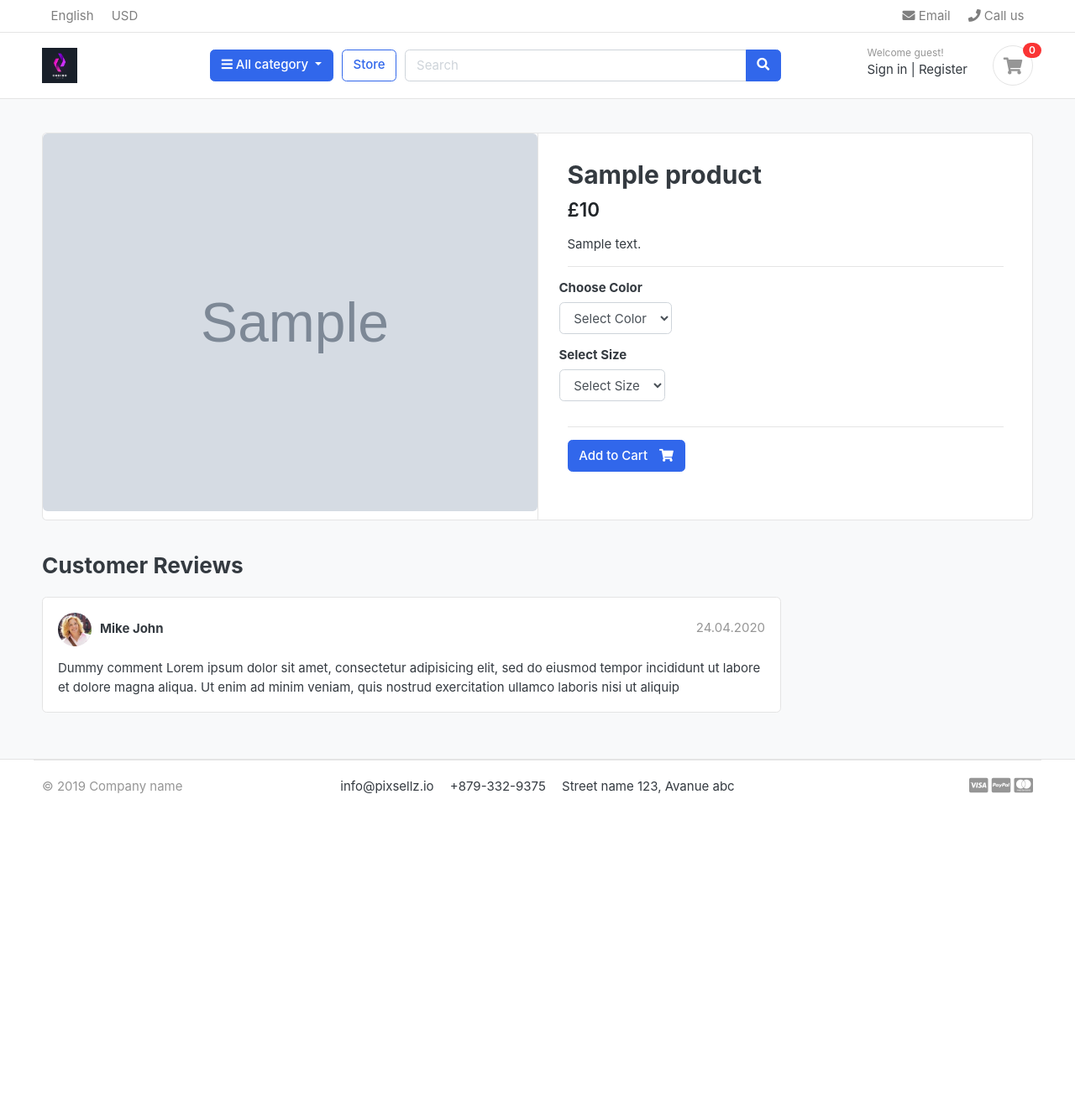
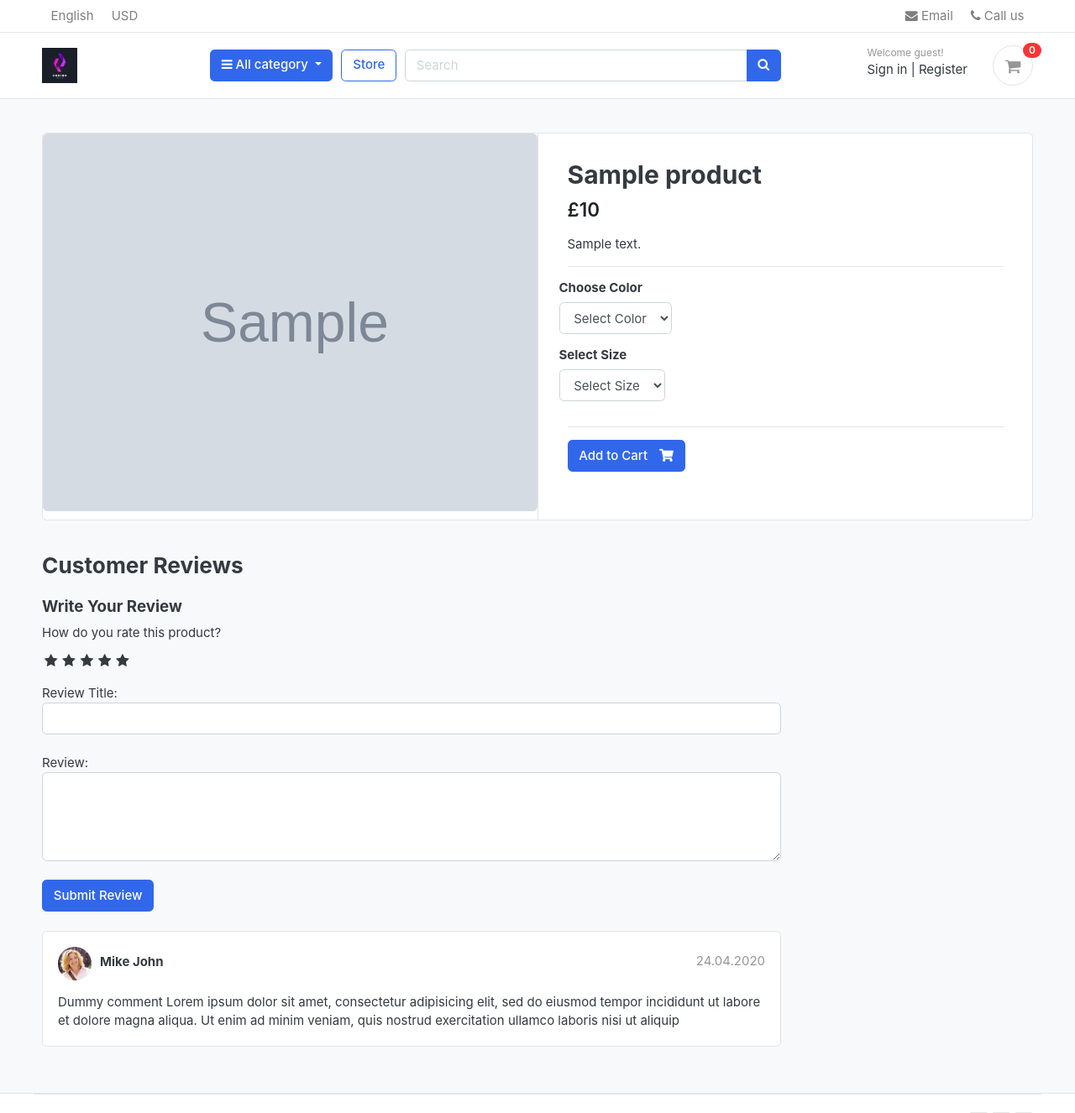
Before and after one commit to horger89/e-commerce_store, a Django app: a page that uses templates/base.html in a window 1280 px wide. Shown: the top 1326 px of the page at 84% size. Before the commit the page ends 946 px from the top, so only its background shows below. Run offline with Django 3.2, Linux system fonts and the light colour scheme; tables that the repository leaves empty hold one stand-in row (values such as "Sample post"); grey boxes marked "Sample" are stand-in pictures; some libraries are stand-ins or nearby versions; some web fonts are replaced.

Commit message:
worked on review and rating system

```diff
--- /dev/null
+++ b/my_commerce/static/css/custom.css
@@ -0,0 +1,50 @@
+/* Hide radio button */
+.rate > input{
+    display: none;
+}
+
+.rate{
+    display: inline-block;;
+    border: 0
+}
+
+.rate > label{
+    float: right;
+}
+
+
+/* Start showing the stars */
+.rate > label:before{
+    display: inline-block;
+    font-size: 1.1rem;
+    font-family: FontAwesome;
+    content: "\f005";
+    margin: 0;
+    padding: 0.3rem .2rem;
+    cursor: pointer;
+}
+
+
+/* Half star
+.rate .half:before{
+    content: "\f089";
+    position: absolute;
+    padding-right: 0;
+}
+*/
+
+
+/* Click and hover */
+input:checked ~ label, label:hover, label:hover ~ label{
+  color: #ffb503;
+}
+
+
+
+
+/* Hover highlight
+input:checked + label:hover, input:checked ~ label:hover, input:checked ~ label:hover ~ label,
+label:hover ~ input:checked ~ label{
+    color: #cc9000;
+}
+*/
--- a/store/admin.py
+++ b/store/admin.py
@@ -1,5 +1,5 @@
 from django.contrib import admin
-from . models import Product, Variation
+from . models import Product, Variation, ReviewRating
 
 # Register your models here.
 
@@ -14,3 +14,4 @@ class VariationAdmin(admin.ModelAdmin):
 
 admin.site.register(Product, ProductAdmin)
 admin.site.register(Variation, VariationAdmin)
+admin.site.register(ReviewRating)
--- a/store/models.py
+++ b/store/models.py
@@ -1,6 +1,7 @@
 from django.db import models
 from category.models import Category
 from django.urls import reverse
+from accounts.models import Account
 
 # Create your models here.
 
@@ -47,3 +48,18 @@ class Variation(models.Model):
     objects = VariationManager()
     def __str__(self):
         return self.variation_value
+
+
+class ReviewRating(models.Model):
+    product = models.ForeignKey(Product, on_delete=models.CASCADE)
+    user = models.ForeignKey(Account, on_delete=models.CASCADE)
+    subject = models.CharField(max_length=100, blank=True)
+    review = models.TextField(max_length=500, blank=True)
+    rating = models.FloatField()
+    ip = models.CharField(max_length=20, blank=True)
+    status = models.BooleanField(default=True)
+    created_at = models.DateTimeField(auto_now_add=True)
+    updated_at = models.DateTimeField(auto_now=True)
+
+    def __str__(self):
+        return self.subject
--- a/templates/base.html
+++ b/templates/base.html
@@ -24,6 +24,9 @@
 <!-- custom style -->
 <link href="{% static 'css/ui.css' %}" rel="stylesheet" type="text/css"/>
 <link href="{% static 'css/responsive.css' %}" rel="stylesheet" media="only screen and (max-width: 1200px)" />
+
+<link href="{% static 'css/custom.css' %}" rel="stylesheet" type="text/css"/>
+<link rel="stylesheet" href="https://cdnjs.cloudflare.com/ajax/libs/font-awesome/4.7.0/css/font-awesome.min.css">
 
 <!-- custom javascript -->
 <script src="{% static 'js/script.js' %}" type="text/javascript"></script>
--- a/templates/store/product_detail.html
+++ b/templates/store/product_detail.html
@@ -84,6 +84,38 @@
 
         </header>
 
+        <form action="" method="POST">
+            {% csrf_token %}
+            <h5>Write Your Review</h5>
+            <div>
+                <!-- Rating stars -->
+                <label>How do you rate this product?</label>
+                <br>
+                <div class="rate">
+                  <input type="radio" name="rating" id="rating10" value="5" required /><label for="rating10" title="5"></label>
+                  <!--<input type="radio" name="rating" id="rating9" value="4.5" required /><label for="rating9" title="4.5" class="half"></label>-->
+                  <input type="radio" name="rating" id="rating8" value="4" required /><label for="rating8" title="4"></label>
+                  <!--<input type="radio" name="rating" id="rating7" value="3.5" required /><label for="rating7" title="3.5" class="half"></label>-->
+                  <input type="radio" name="rating" id="rating6" value="3" required /><label for="rating6" title="3"></label>
+                  <!--<input type="radio" name="rating" id="rating5" value="2.5" required /><label for="rating5" title="2.5" class="half"></label>-->
+                  <input type="radio" name="rating" id="rating4" value="2" required /><label for="rating4" title="2"></label>
+                  <!--<input type="radio" name="rating" id="rating3" value="1.5" required /><label for="rating3" title="1.5" class="half"></label>-->
+                  <input type="radio" name="rating" id="rating2" value="1" required /><label for="rating2" title="1"></label>
+                  <!--<input type="radio" name="rating" id="rating1" value="0.5" required /><label for="rating1" title="0.5" class="half"></label>-->
+                </div>
+                <br>
+                Review Title:
+                <input type="text" class="form-control" name="subject">
+                <br>
+                Review:
+                <textarea name="review" rows="4" class="form-control"></textarea>
+                <br>
+                <input type="submit" value="Submit Review" class="btn btn-primary">
+
+            </div>
+
+        </form>
+        <br>
         <article class="box mb-3">
             <div class="icontext w-100">
                 <img src="{% static './images/avatars/avatar1.jpg' %}" class="img-xs icon rounded-circle">
```
Also changed, not shown: store/forms.py (added, +8 -0 lines), store/migrations/0003_reviewrating.py (added).
